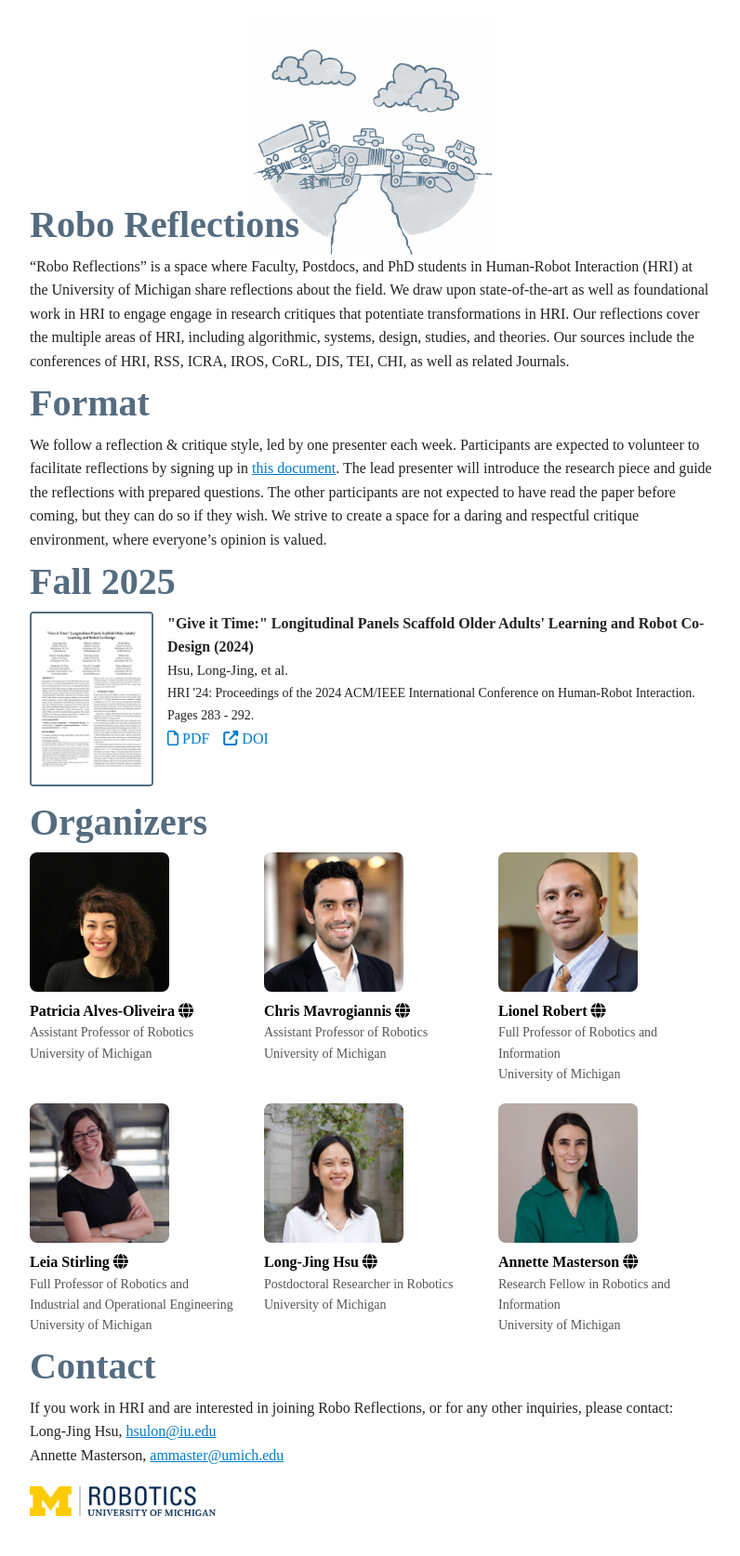
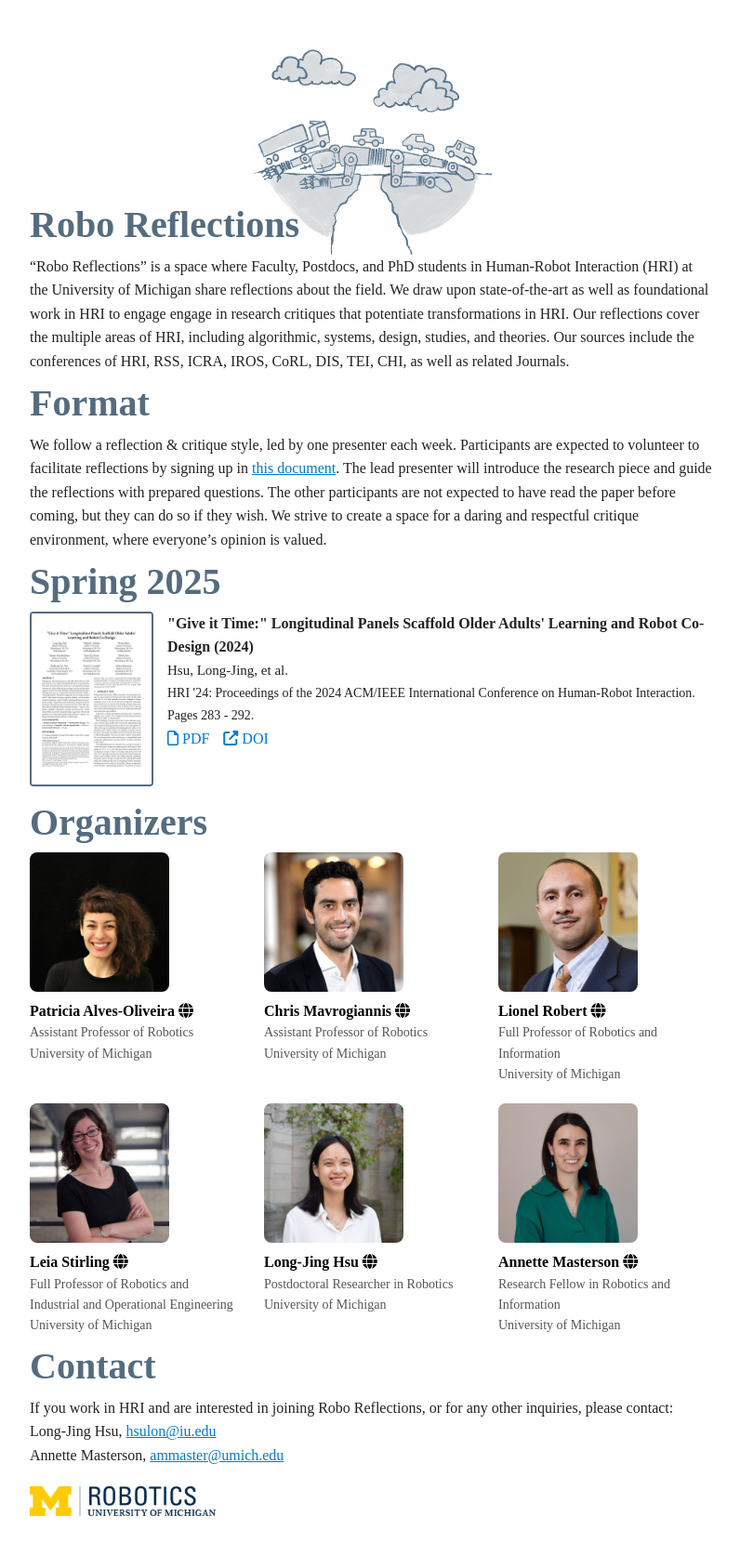
Before and after one commit to studiorobot/robo-reflections, a Jekyll site: the page built from index.html, in a window 1280 px wide. Shown: the whole page at 93% size, without its empty margins (240-1036 px from the left). Built offline with Jekyll 4.4.1, drawn with Linux system fonts in a browser that asks for light colours; some web fonts are replaced.

Commit message:
update term

```diff
--- a/_data/papers.yml
+++ b/_data/papers.yml
@@ -1,4 +1,4 @@
-Fall 2025:
+Spring 2025:
   - title: >
       "Give it Time:" Longitudinal Panels Scaffold Older Adults' Learning and Robot Co-Design (2024)
     authors: Hsu, Long-Jing, et al.
```
